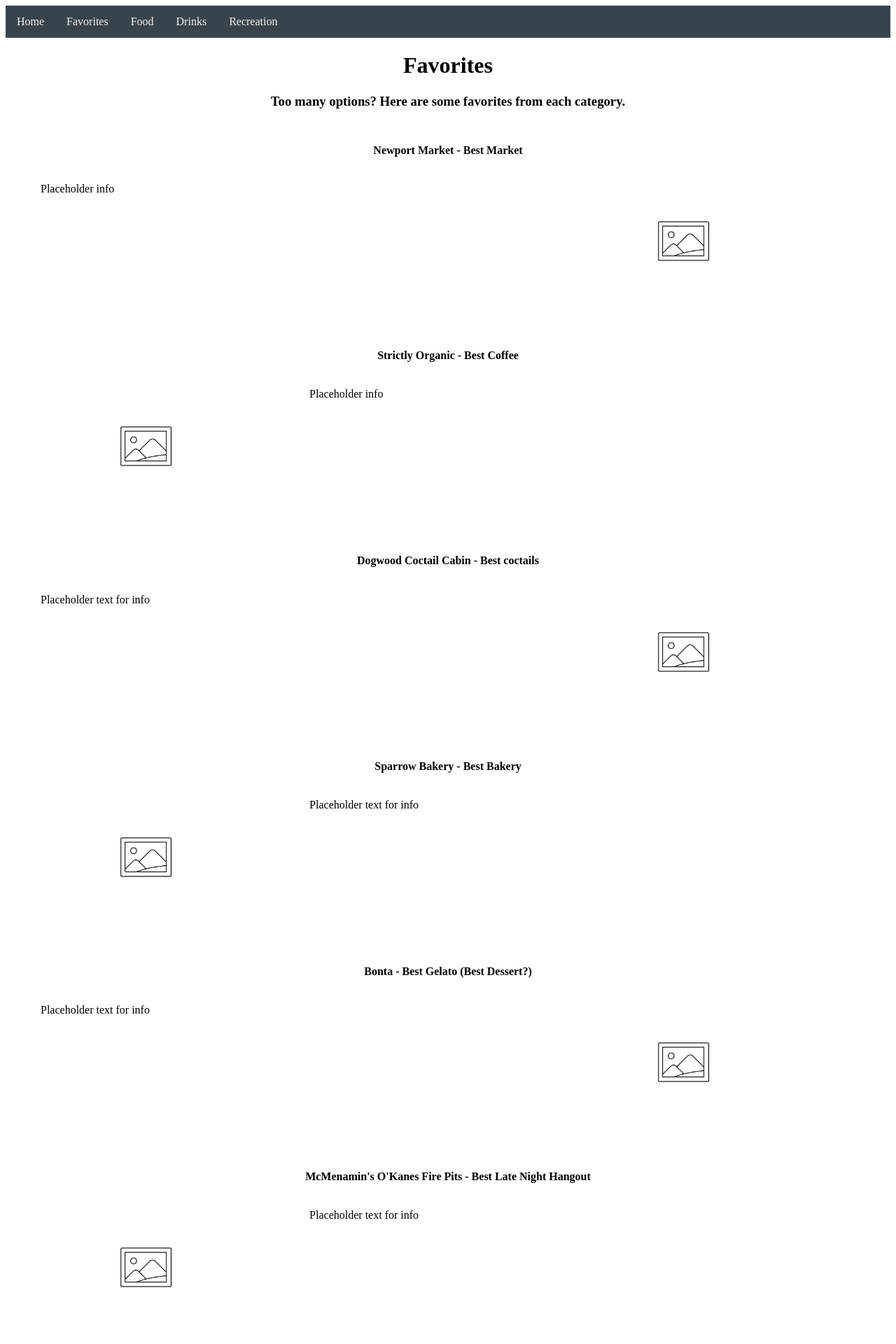
After one commit to coribradford/local_recs_webapp, a Flask app: page /favorites in a window 1280 px wide. The commit adds this page. Shown: the top 1920 px of the page at 70% size. Run offline with Flask 2, Linux system fonts and the light colour scheme.

Commit message:
add favorites page

```diff
--- a/app/main.py
+++ b/app/main.py
@@ -10,6 +10,10 @@
 @app.route("/")
 def home():
     return render_template("index.html")
+
+@app.route("/favorites")
+def favorites():
+    return render_template("favorites.html")
 
 @app.route("/breakfast")
 def breakfast():
--- a/app/templates/base.html
+++ b/app/templates/base.html
@@ -7,6 +7,7 @@
   <body>
     <ul>
       <li><a href="/">Home</a></li>
+      <li><a href="/favorites">Favorites</a></li>
       <li class="dropdown">
         <a href="#">Food</a>
         <div class="dropdown-content">
--- /dev/null
+++ b/app/templates/favorites.html
@@ -0,0 +1,130 @@
+{% extends "base.html" %}
+{% block title %}
+<h1>
+    Favorites
+</h1>
+{% endblock %}
+{% block content %}
+<h3>
+    Too many options? Here are some favorites from each category.
+</h3>
+<div class="container">
+    <a>
+        <h4>
+            Newport Market - Best Market
+        </h4>
+    </a>
+    <div class="column_2">
+        <p>
+           Placeholder info
+        </p>
+    </div>
+    <div class="column_1">
+        <img src="/static/images/placeholder.png" alt="Photo of Chow's Logo"/>
+    </div>
+</div>
+<div class="container">
+    <h4>
+        Strictly Organic - Best Coffee
+    </h4>
+    <div class="column_1">
+        <img src="/static/images/placeholder.png" alt="Placeholder photo"/>
+    </div>
+    <div class="column_2">
+        <p>
+           Placeholder info
+        </p>
+    </div>
+</div>
+<div class="container">
+    <h4>
+        Dogwood Coctail Cabin - Best coctails
+    </h4>
+    <div class="column_2">
+        <p>
+            Placeholder text for info
+        </p>
+    </div>
+    <div class="column_1">
+        <img src="/static/images/placeholder.png" alt="Placeholder photo"/>
+    </div>
+</div>
+<div class="container">
+    <h4>
+        Sparrow Bakery - Best Bakery
+    </h4>
+    <div class="column_1">
+        <img src="/static/images/placeholder.png" alt="Placeholder photo"/>
+    </div>
+    <div class="column_2">
+        <p>
+            Placeholder text for info
+        </p>
+    </div>
+</div>
+<div class="container">
+    <h4>
+        Bonta - Best Gelato (Best Dessert?)
+    </h4>
+    <div class="column_2">
+        <p>
+            Placeholder text for info
+        </p>
+    </div>
+    <div class="column_1">
+        <img src="/static/images/placeholder.png" alt="Placeholder photo"/>
+    </div>
+</div>
+<div class="container">
+    <h4>
+        McMenamin's O'Kanes Fire Pits - Best Late Night Hangout
+    </h4>
+    <div class="column_1">
+        <img src="/static/images/placeholder.png" alt="Placeholder photo"/>
+    </div>
+    <div class="column_2">
+        <p>
+            Placeholder text for info
+        </p>
+    </div>
+</div>
+<div class="container">
+    <h4>
+        Sidelines - Best Sports Bar
+    </h4>
+    <div class="column_2">
+        <p>
+            Placeholder text for info
+        </p>
+    </div>
+    <div class="column_1">
+        <img src="/static/images/placeholder.png" alt="Placeholder photo"/>
+    </div>
+</div>
+<div class="container">
+    <h4>
+        Downtown, Outlet Mall, The Old Mill - Best Shopping
+    </h4>
+    <div class="column_1">
+        <img src="/static/images/placeholder.png" alt="Placeholder photo"/>
+    </div>
+    <div class="column_2">
+        <p>
+            Placeholder text for info
+        </p>
+    </div>
+</div>
+<div class="container">
+    <h4>
+        Discovery - Best Dog Park
+    </h4>
+    <div class="column_2">
+        <p>
+            Placeholder text for info
+        </p>
+    </div>
+    <div class="column_1">
+        <img src="/static/images/placeholder.png" alt="Placeholder photo"/>
+    </div>
+</div>
+{% endblock %}
--- a/app/templates/index.html
+++ b/app/templates/index.html
@@ -3,4 +3,9 @@
 <h1>
     Bend Highlights
 </h1>
+<h3>
+    <a href="/favorites">
+    Can't decide? How about some favorites
+</a>
+</h3>
 {% endblock %}
```
